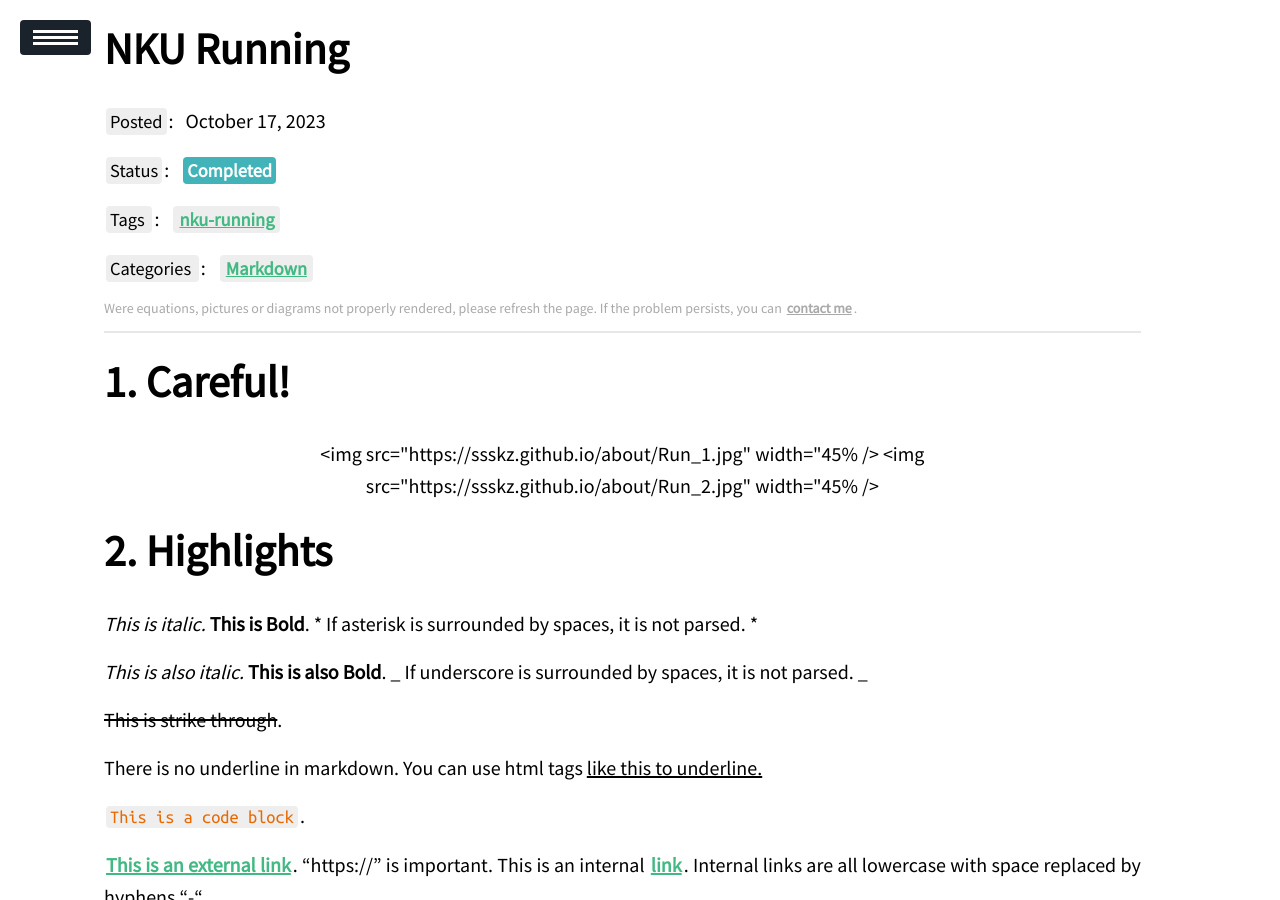
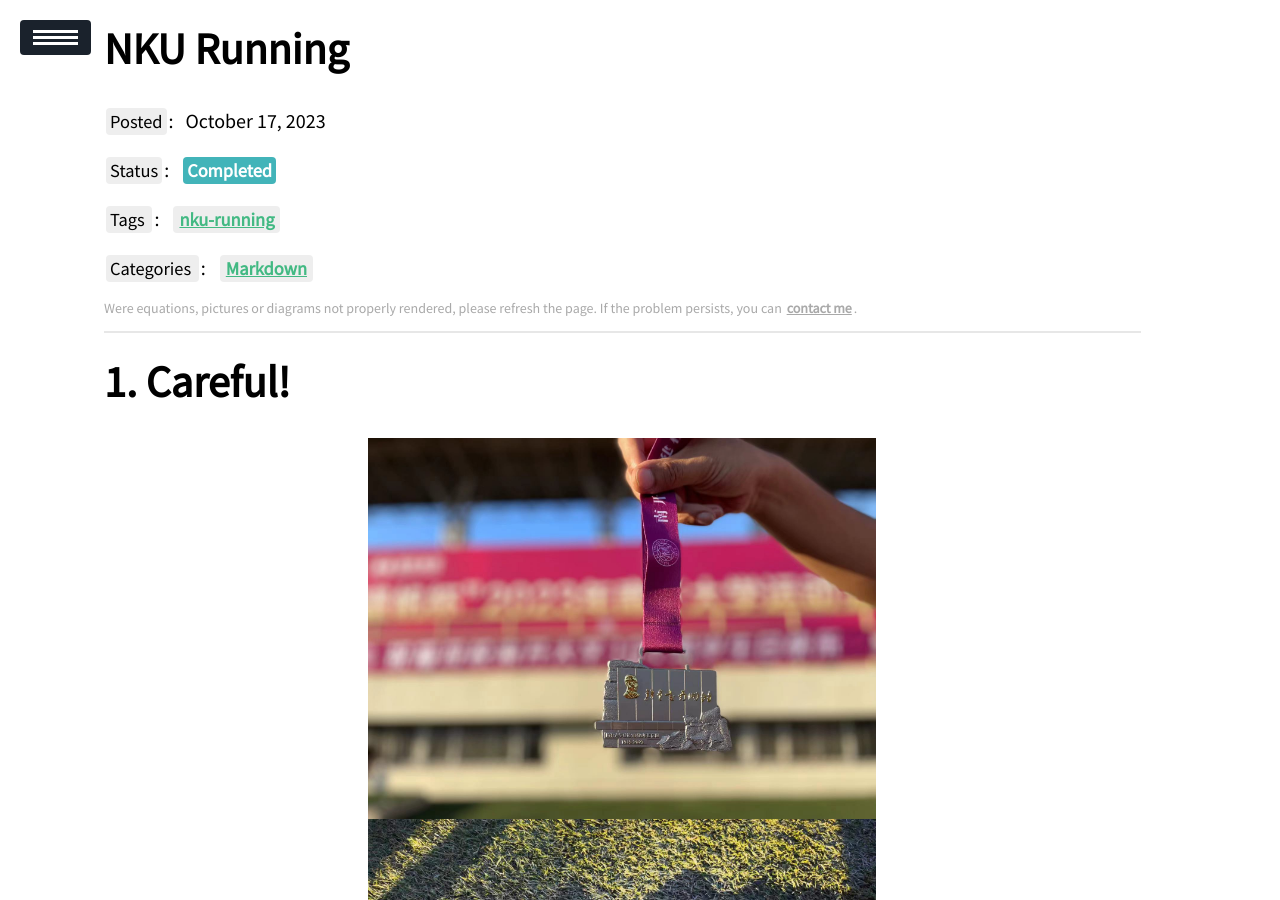
Before and after one commit to ssskz/ssskz.github.io, a Jekyll site: the page built from _posts/2023-10-17-NKU-Running.md, in a window 1280 px wide and 900 px high. Built offline with Jekyll 4.4.1, drawn with Linux system fonts in a browser that asks for light colours; our own code applies the rules of GitHub Pages for plain Markdown files; formulas are drawn with MathJax 3; a script that is not in the unit is left out.

Commit message:
1
Signed-off-by: ssskz <12497590+ssskz@user.noreply.gitee.com>

```diff
--- a/_posts/2023-10-17-NKU-Running.md
+++ b/_posts/2023-10-17-NKU-Running.md
@@ -11,11 +11,9 @@
 
 # Careful!
 
-<center>
-<figure class="half">
-    <img src="https://ssskz.github.io/about/Run_1.jpg" width="45% />
-    <img src="https://ssskz.github.io/about/Run_2.jpg" width="45% />
-</figure>
+<center class="half">
+    <img src="https://ssskz.github.io/about/Run_1.jpg" width="49%" >
+    <img src="https://ssskz.github.io/about/Run_2.jpg" width="49%" >
 </center>
 
 # Highlights
```
